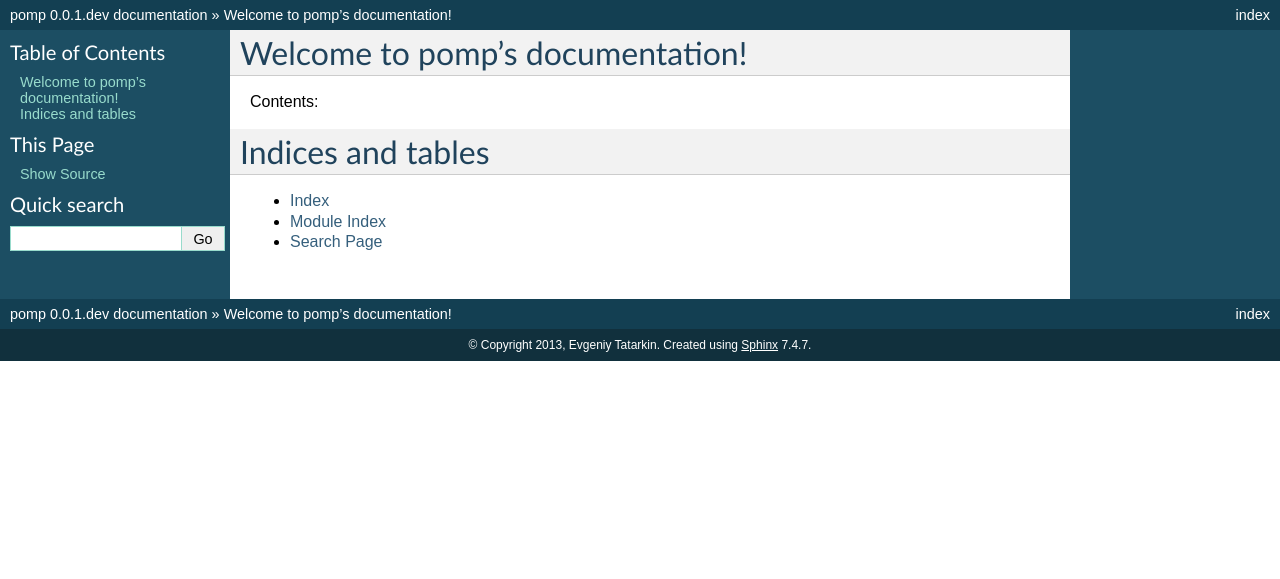
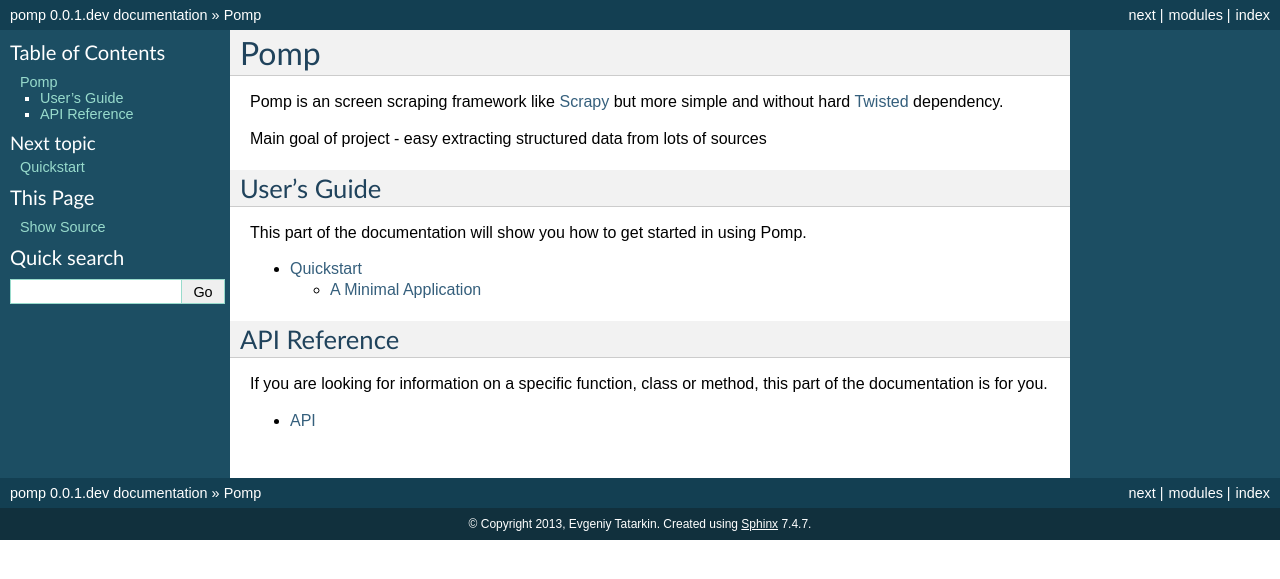
Before and after one commit to estin/pomp, a Sphinx documentation site: the page built from docs/index.rst, in a window 1280 px wide. Shown: the top 579 px of the page. Built offline with Sphinx 7.4.7, drawn with Linux system fonts in a browser that asks for light colours.

Commit message:
docs - minimal application

```diff
--- /dev/null
+++ b/docs/contents.rst.inc
@@ -0,0 +1,21 @@
+User's Guide
+------------
+
+This part of the documentation will show you how to get started in using Pomp.
+
+.. toctree::
+   :maxdepth: 2
+
+   quickstart
+
+
+API Reference
+-------------
+
+If you are looking for information on a specific function, class or
+method, this part of the documentation is for you.
+
+.. toctree::
+   :maxdepth: 2
+
+   api
--- a/docs/index.rst
+++ b/docs/index.rst
@@ -1,21 +1,18 @@
-.. pomp documentation master file, created by
-   sphinx-quickstart on Sun Jan 20 12:09:48 2013.
-   You can adapt this file completely to your liking, but it should at least
-   contain the root `toctree` directive.
+:orphan:
 
-Welcome to pomp's documentation!
-================================
+Pomp
+====
 
-Contents:
+.. module:: pomp.engine
 
-.. toctree::
-   :maxdepth: 2
+Pomp is an screen scraping framework like `Scrapy`_ but more simple and
+without hard `Twisted`_ dependency.
 
+Main goal of project - easy extracting structured data from lots of sources
 
+.. _Scrapy: http://scrapy.org/
+.. _Twisted: http://twistedmatrix.com/
+.. _example sourcecode:
+   https://bitbucket.org/estin/pomp/src/tip/examples?at=default
 
-Indices and tables
-==================
-
-* :ref:`genindex`
-* :ref:`modindex`
-* :ref:`search`
+.. include:: contents.rst.inc
```
Also changed, not shown: docs/api.rst (added, +10 -0 lines), docs/quickstart.rst (added, +37 -0 lines), 1 other file.
